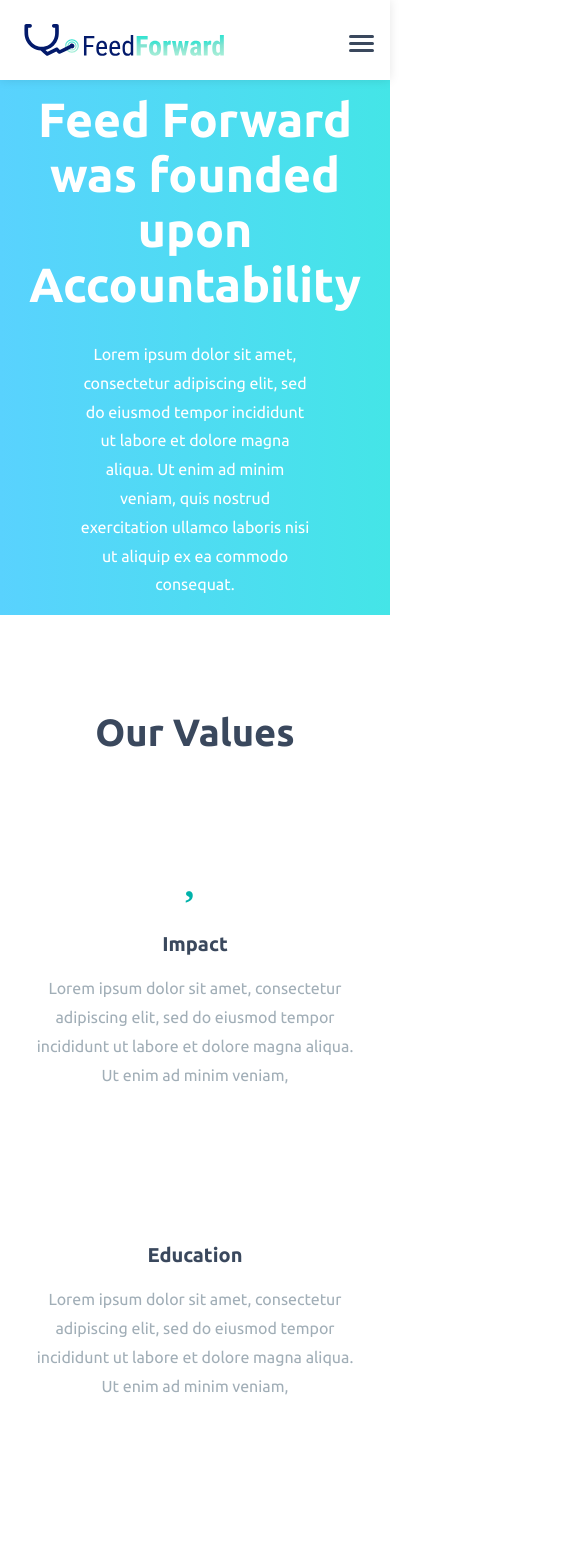
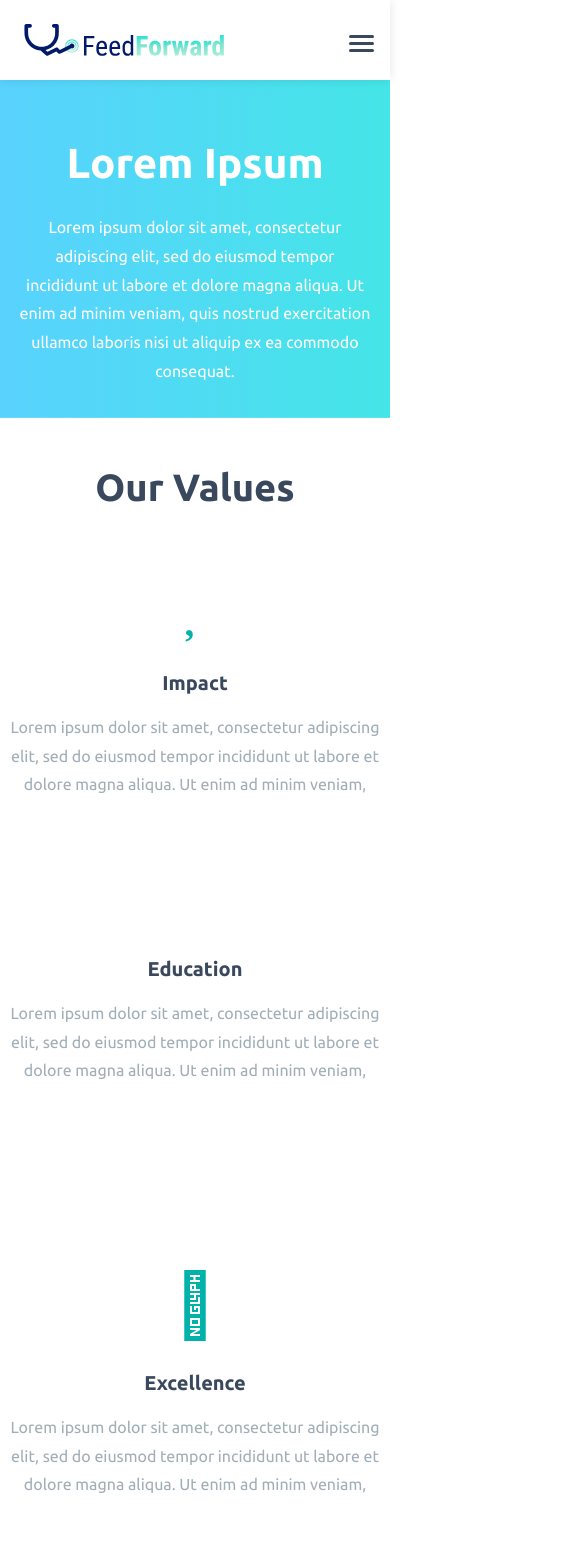
Before and after one commit to Catatek/feedforwardmarketing, a React (Create React App) app: page /about in a window 390 px wide. Shown: the top 1568 px of the page, 566 px wide, since content can reach past the window. Built offline with nearby package versions, Linux system fonts and the light colour scheme; some icons are missing.

Commit message:
Added media queries for about pg.

```diff
--- a/src/components/shared/FAQ.jsx
+++ b/src/components/shared/FAQ.jsx
@@ -10,12 +10,12 @@ const Wrapper = styled.div`
   margin: 5em auto;
   grid-template-columns: repeat(auto-fit, minmax(500px, 1fr));
   grid-auto-rows: 220px;
-`;
-
-const Icon = styled.i`
-  font-size: 4em;
-  margin: 0.5em 0;
-  color: #00b2aa;
+  @media (max-width: 400px) {
+    grid-template-columns: 300px;
+    grid-auto-rows: 185px;
+    width: 95%;
+    grid-gap: 35px 10px;
+  }
 `;
 
 const StyledBox = styled(Column)`
@@ -30,6 +30,10 @@ const StyledBox = styled(Column)`
 const StyledColumn = styled(Column)`
   padding: 6em 0 4em 0;
   align-items: center;
+  @media (max-width: 780px) {
+    padding: 3em 0 1.5em;
+    text-align: center;
+  }
 `;
 
 const faq = [
--- a/src/components/shared/Splash.jsx
+++ b/src/components/shared/Splash.jsx
@@ -1,6 +1,6 @@
 import React from "react";
 import styled from "styled-components";
-import { Column, Title, Text, Button } from "../../theme/index";
+import { Column, Title, Text, Button, Row } from "../../theme/index";
 import splashImg from "../../assets/splash.svg";
 
 const Wrapper = styled.div`
@@ -15,6 +15,7 @@ const Wrapper = styled.div`
   justify-content: center;
   @media (max-width: 780px) {
     height: 100%;
+    padding: 1em 0;
     flex-direction: column;
   }
 `;
@@ -23,9 +24,9 @@ const StyledColumn = styled(Column)`
   width: 40%;
   margin: 0 2em;
   margin-top: 2em;
+  text-align: ${props => props.about && "center"};
   @media (max-width: 780px) {
-    width: 95%;
-    margin: 2em 0;
+    width: 90%;
     align-items: center;
     text-align: center;
   }
@@ -40,6 +41,12 @@ const StyledTextColumn = styled(Column)`
   @media (max-width: 780px) {
     width: 95%;
     align-items: center;
+  }
+`;
+
+const StyledRow = styled(Row)`
+  @media (max-width: 500px) {
+    display: none;
   }
 `;
 
@@ -69,21 +76,23 @@ export default function Splash({ type }) {
                 enim ad minim veniam, quis nostrud exercitation ullamco laboris
                 nisi ut aliquip ex ea commodo consequat.
               </Text>
-              <Button primary>Get started</Button>
+              <StyledRow>
+                <Button primary>Get started</Button>
+              </StyledRow>
             </StyledTextColumn>
           </StyledColumn>
         </React.Fragment>
       )}
       {type === "about" && (
-        <Column alignitems="center" textalign="center" width="60%">
-          <Title white>Feed Forward was founded upon Accountability</Title>
+        <StyledColumn about={type === "about"}>
+          <Title white>Lorem Ipsum</Title>
           <Text white>
             Lorem ipsum dolor sit amet, consectetur adipiscing elit, sed do
             eiusmod tempor incididunt ut labore et dolore magna aliqua. Ut enim
             ad minim veniam, quis nostrud exercitation ullamco laboris nisi ut
             aliquip ex ea commodo consequat.
           </Text>
-        </Column>
+        </StyledColumn>
       )}
     </Wrapper>
   );
--- a/src/components/shared/Team.jsx
+++ b/src/components/shared/Team.jsx
@@ -3,19 +3,13 @@ import styled from "styled-components";
 import { Column, Text, Subtitle } from "../../theme/index";
 
 const Wrapper = styled.div`
-  width: 90%;
+  width: 100%;
   display: grid;
   grid-gap: 50px;
   height: 100%;
-  margin: 3em auto;
+  margin: 2em auto;
   grid-template-columns: repeat(auto-fit, minmax(375px, 1fr));
   grid-auto-rows: 475px;
-`;
-
-const Icon = styled.i`
-  font-size: 4em;
-  margin: 0.5em 0;
-  color: #00b2aa;
 `;
 
 const StyledWho = styled(Column)`
@@ -28,6 +22,9 @@ const StyledWho = styled(Column)`
 const StyledColumn = styled(Column)`
   padding: 6em 0 4em 0;
   align-items: center;
+  @media (max-width: 780px) {
+    padding: 3em 0 1.5em;
+  }
 `;
 
 const Avatar = styled.div`
--- a/src/components/shared/Values.jsx
+++ b/src/components/shared/Values.jsx
@@ -3,11 +3,11 @@ import styled from "styled-components";
 import { Column, Text, Subtitle } from "../../theme/index";
 
 const Wrapper = styled.div`
-  width: 90%;
+  width: 100%;
   display: grid;
-  grid-gap: 50px;
+  grid-gap: 25px;
   height: 100%;
-  margin: 3em auto;
+  margin: 2em auto;
   grid-template-columns: repeat(auto-fit, minmax(350px, 1fr));
   grid-auto-rows: 325px;
 `;
@@ -29,6 +29,9 @@ const StyledColumn = styled(Column)`
   padding: 6em 0 4em 0;
   align-items: center;
   margin: 0 auto;
+  @media (max-width: 780px) {
+    padding: 3em 0 1.5em;
+  }
 `;
 
 const StyledBoxColumn = styled(Column)`
--- a/src/theme/index.js
+++ b/src/theme/index.js
@@ -8,7 +8,7 @@ export const Title = styled.h1`
   font-weight: 600;
   margin: 0.25em 0;
   @media (max-width: 500px) {
-    font-size: 48px;
+    font-size: 42px;
   }
   ${props =>
     props.white &&
```
